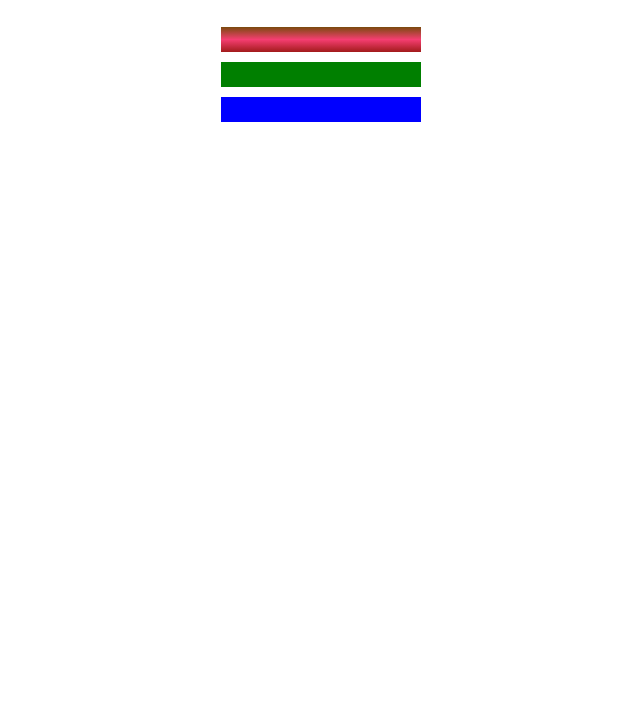
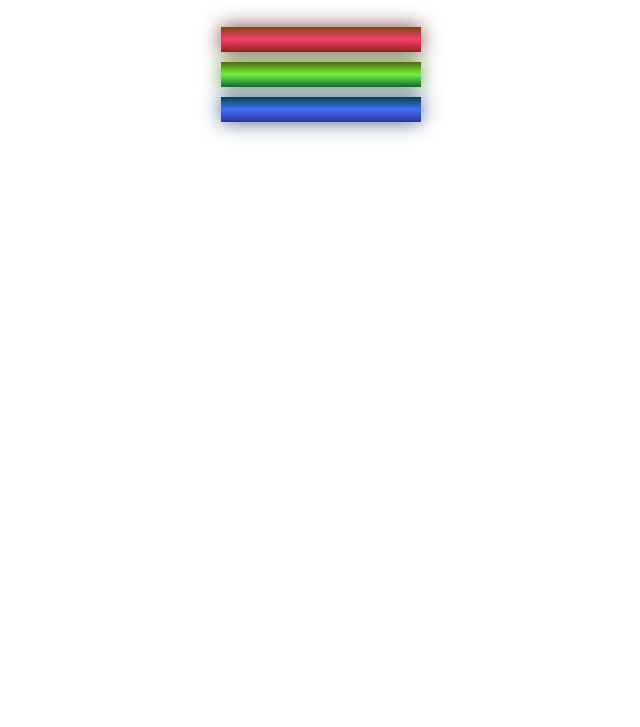
Before and after one commit to FERXODJ/proyecto-codecamp-03, a plain HTML site: page index.html in a window 1280 px wide. Shown: the part 73-800 px from the top of the page, without its empty margins (319-959 px from the left). Drawn offline with Linux system fonts and the light colour scheme.

Commit message:
Add:Parte 3

```diff
--- a/styles.css
+++ b/styles.css
@@ -17,14 +17,33 @@ h1{
 }
 
 .red{
-    background: linear-gradient(180deg,rgb(122,74,14) 0%,rgb(245,62,113) 50%,rgb(162,27,27)100%);
+    background: linear-gradient(rgb(122,74,14),rgb(245,62,113),rgb(162,27,27));
+    box-shadow: 0 0 20px 0 rgba(83,14,14,0.8);
+}
+
+.green{
+    background:linear-gradient(#55680D,#71F53E,#116C31);
+    box-shadow:0 0 20px 0 #3B7E20CC;
+}
+
+.blue{
+    background:linear-gradient(hsl(186, 76%, 16%),hsl(223,90%,60%),hsl(240,56%,42%));
+    box-shadow:0 0 20px 0 hsla(223,59%,31%,0.8);
+}
+
+.sleeve{
+    width:110px;
+    height:25px;
+    background-color:rgba(255,255,255,0.5);
+    border-left:10px double rgba(0,0,0,0.75);
 
 }
 
-.green{
-    background: #007F00;
+.cap{
+    width:60px;
+    height:25px;
 }
 
-.blue{
-    background-color:hsl(240,100%,50%);
+.cap,.sleeve{
+  display:inline-block;
 }
```
